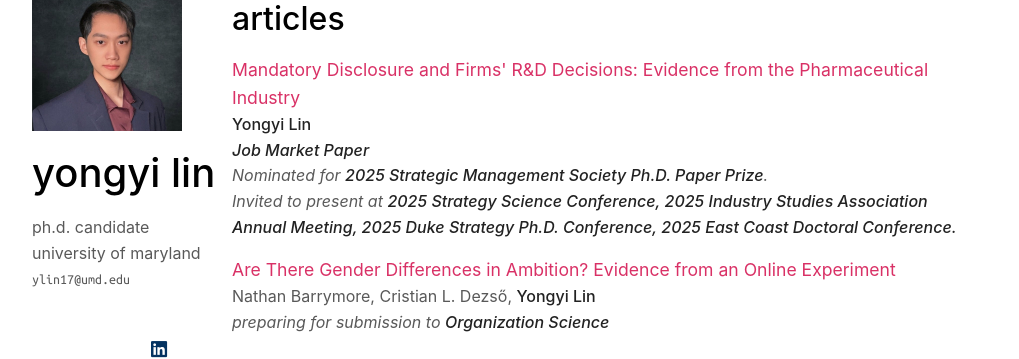
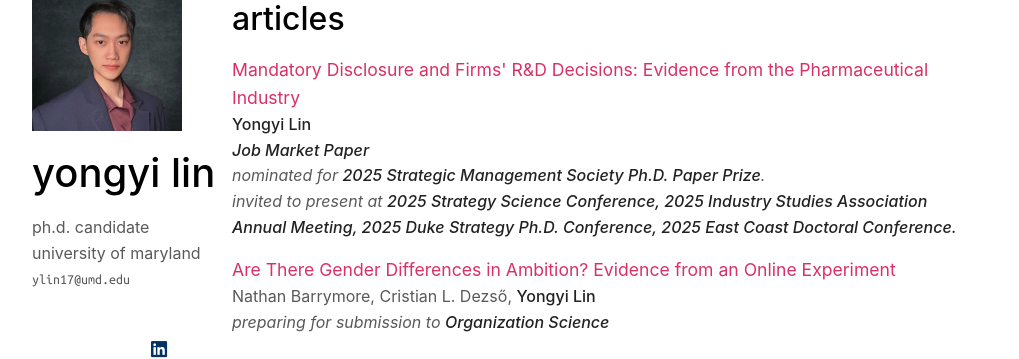
Before and after one commit to yongyi-lin/yongyi-lin.github.io, a Jekyll site: the page built from index.md, in a window 1280 px wide and 900 px high, scrolled down 579 px. Shown: the part 95-454 px from the top of the window, without its empty margins (128-1147 px from the left). Built offline with Jekyll 4.4.1, drawn with Linux system fonts in a browser that asks for light colours; some web fonts are replaced; a style sheet for code colours, icons or effects is not loaded.

```diff
--- a/_data/publications.yml
+++ b/_data/publications.yml
@@ -5,8 +5,8 @@ main:
     conference_short: JMP
     conference: <strong>Job Market Paper</strong>
     pdf: https://www.dropbox.com/scl/fi/8yoo0x5hw6qg5c32c1qra/article.pdf?rlkey=m0sh4l62tzr69qpb9ysi9xws9&amp;st=x42kiexk&amp;dl=0
-    notes: Nominated for <strong>2025 Strategic Management Society Ph.D. Paper Prize</strong>.
-    additional_info: Invited to present at <strong>2025 Strategy Science Conference, 2025 Industry Studies Association Annual Meeting, 2025 Duke Strategy Ph.D. Conference, 2025 East Coast Doctoral Conference.</strong>
+    notes: nominated for <strong>2025 Strategic Management Society Ph.D. Paper Prize</strong>.
+    additional_info: invited to present at <strong>2025 Strategy Science Conference, 2025 Industry Studies Association Annual Meeting, 2025 Duke Strategy Ph.D. Conference, 2025 East Coast Doctoral Conference.</strong>
 
   - title: "Are There Gender Differences in Ambition? Evidence from an Online Experiment"
     authors: Nathan Barrymore, Cristian L. Dezső, <strong>Yongyi Lin</strong>
```
